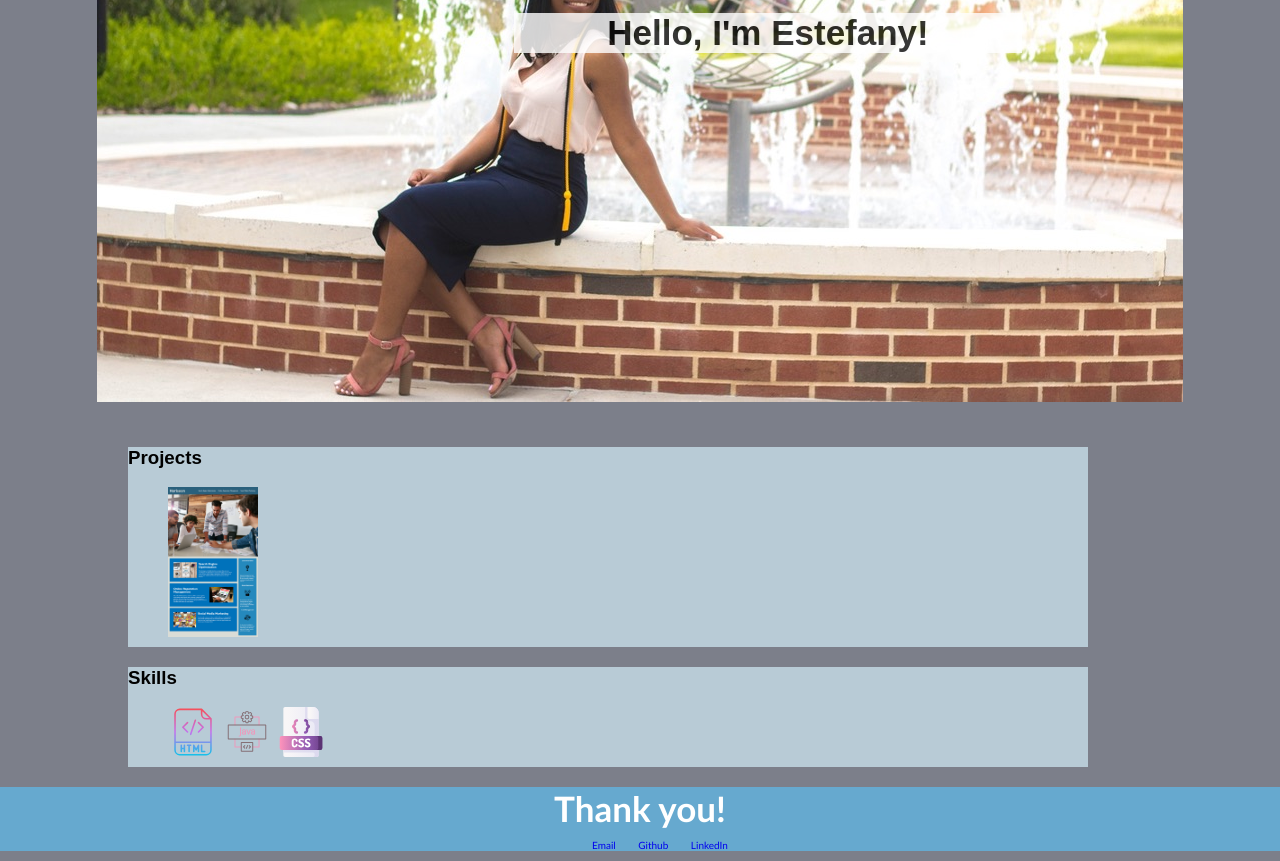
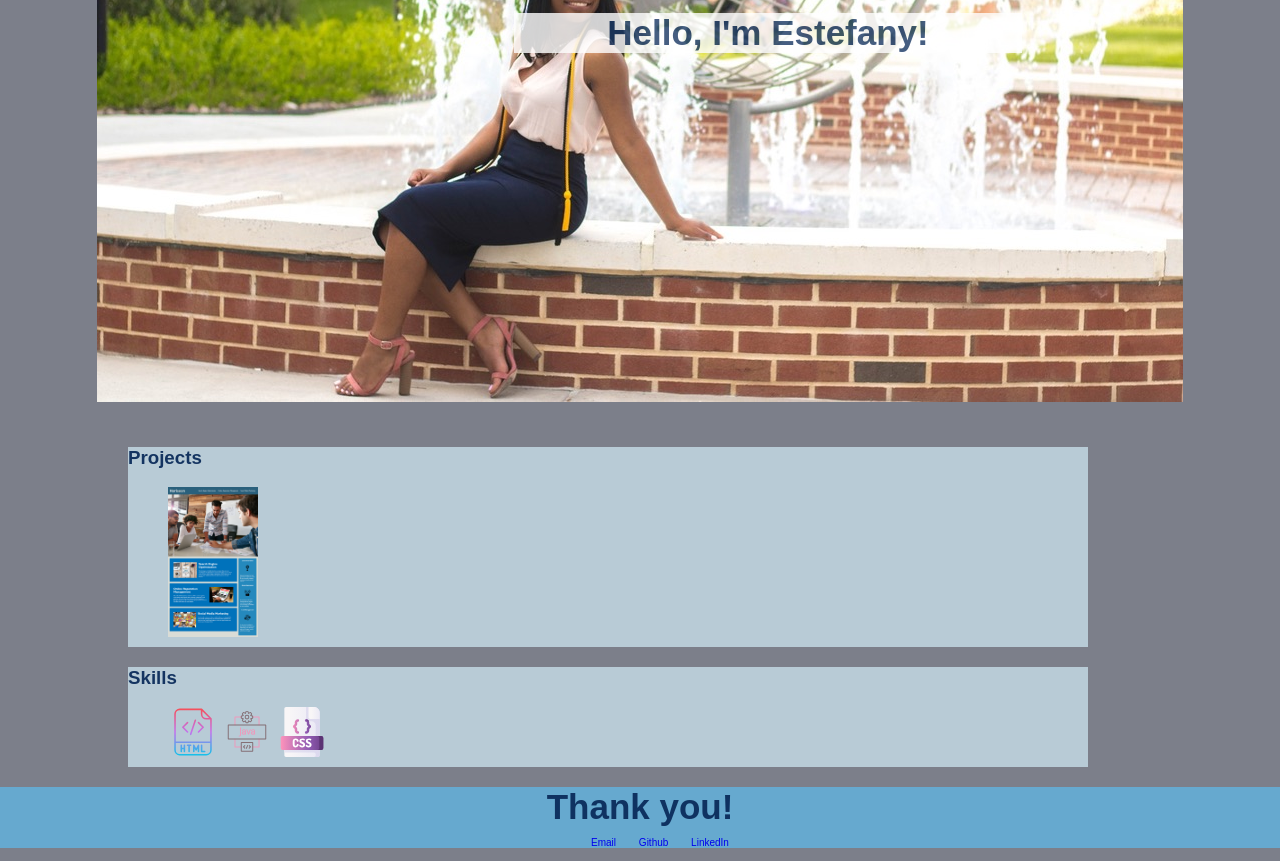
Before and after one commit to Esilfa/portfolio-draft, a plain HTML site: page index.html in a window 1280 px wide. Shown: the part 436-1297 px from the top of the page. Drawn offline with Linux system fonts and the light colour scheme.

Commit message:
update color

```diff
--- a/assets/css/style.css
+++ b/assets/css/style.css
@@ -41,10 +41,13 @@ text-align: center;
     top: 100%;
     left: 505%;
     transform: translate(-50%, -70%);
-    color: rgb(7, 7, 7);
+    color: rgba(11, 43, 90, 0.945);
     float: right;
     height: 250px;
     width: 40%;
+    border-radius: 50px;
+
+
 }
 .hide {
     display: none;
@@ -56,6 +59,7 @@ text-align: center;
 h2 {
     font-size: 35px;
     margin: 10px;
+    font-weight: bold;
 }
 p {
     margin: 50px;
@@ -90,7 +94,7 @@ h3 {
     height: 200px;
     font-family:  Arial, Helvetica, sans-serif;
     background-color: #b8cbd6;
-    color:black;
+    color:rgba(11, 43, 90, 0.945);
 
 
 }
@@ -109,9 +113,10 @@ h3 {
     margin-bottom: 10px;
     right:500px;
     height: 100px;
-    font-family: 'Gill Sans', 'Gill Sans MT', Calibri, 'Trebuchet MS', sans-serif;
+    font-family: Arial, Helvetica, sans-serif;
     background-color:  #b8cbd6;;
-    color: black;
+    color:rgba(11, 43, 90, 0.945);
+    font-weight: 900;
 
 
 }
@@ -131,10 +136,9 @@ h3 {
 
 .footer {
     background-color:#66a9cf;
-    color: #ffffff;
-
+    color: rgba(11, 43, 90, 0.945);
     clear: both;
-    font-family: 'Trebuchet MS', 'Lucida Sans Unicode', 'Lucida Grande', 'Lucida Sans', Arial, sans-serif;
+    font-family: Arial, Helvetica, sans-serif;
     text-align: center;
 }
 
@@ -153,7 +157,6 @@ h3 {
     padding: 15px;
     border-radius: 10px;
     position: relative;
-
     opacity: 0.7;
 }
 .grow:hover {
--- a/index.html
+++ b/index.html
@@ -82,7 +82,7 @@
 
 
 
-<footer id="conttact" class="footer" class="column">
+<footer id="conttact" class="footer" >
 
     <h2> Thank you! </h2>
     <ul >
```
